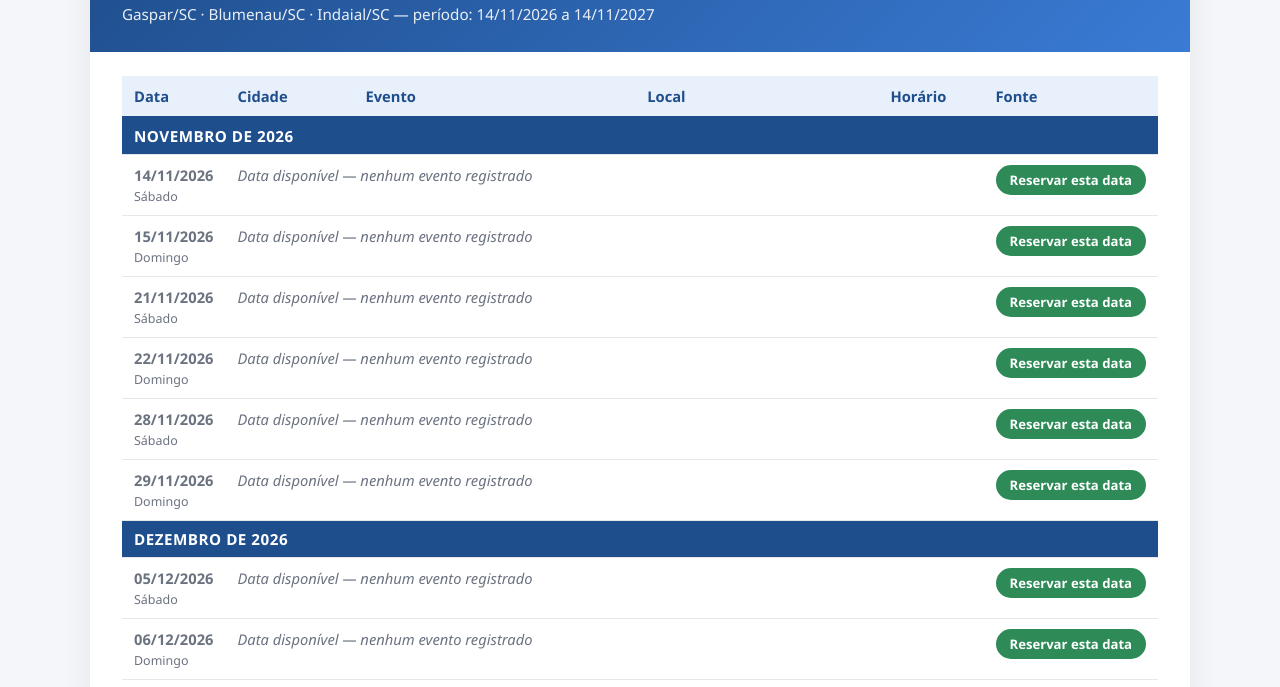
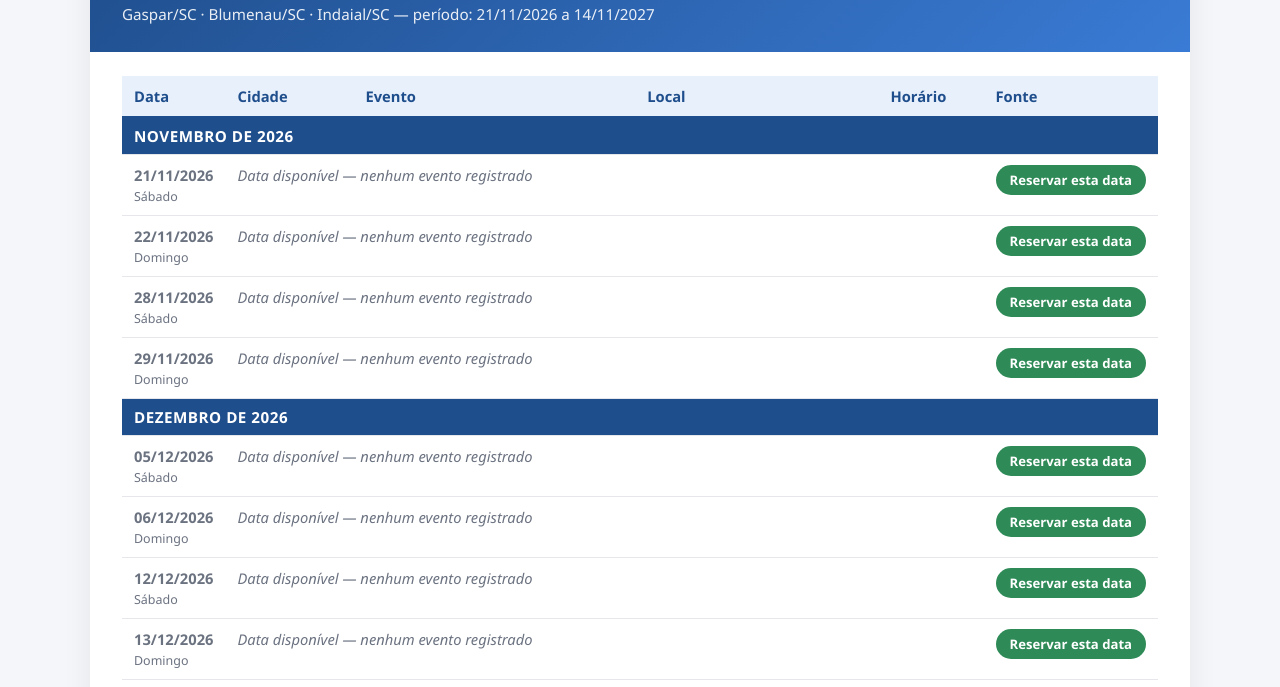
Before and after one commit to rpnene/agenda-beneficente, a plain HTML site: page docs/index.html in a window 1280 px wide. Shown: the part 89-776 px from the top of the page. Drawn offline with Linux system fonts and the light colour scheme.

Commit message:
Atualiza agenda

```diff
--- a/docs/index.html
+++ b/docs/index.html
@@ -56,7 +56,7 @@
 <div class="container">
   <header>
     <h1>🎗️ Agenda de Eventos Beneficentes</h1>
-    <p>Gaspar/SC · Blumenau/SC · Indaial/SC — período: 14/11/2026 a 14/11/2027</p>
+    <p>Gaspar/SC · Blumenau/SC · Indaial/SC — período: 21/11/2026 a 14/11/2027</p>
   </header>
   <div class="conteudo">
     <table>
@@ -74,18 +74,6 @@
 
                     <tr class="mes-header">
                         <td colspan="6">Novembro de 2026</td>
-                    </tr>
-
-                    <tr class="data-livre">
-                        <td class="data">14/11/2026<br><span class="dia">Sábado</span></td>
-                        <td colspan="4" class="livre">Data disponível — nenhum evento registrado</td>
-                        <td class="acao"><a class="btn-reservar" href="https://docs.google.com/forms/d/e/1FAIpQLSflqHKK92JjpM99WjjWSluANqimWKm8rj_vfKPec_97Fbm7xA/viewform?usp=pp_url&entry.1859357884=2026-11-14" target="_blank">Reservar esta data</a></td>
-                    </tr>
-
-                    <tr class="data-livre">
-                        <td class="data">15/11/2026<br><span class="dia">Domingo</span></td>
-                        <td colspan="4" class="livre">Data disponível — nenhum evento registrado</td>
-                        <td class="acao"><a class="btn-reservar" href="https://docs.google.com/forms/d/e/1FAIpQLSflqHKK92JjpM99WjjWSluANqimWKm8rj_vfKPec_97Fbm7xA/viewform?usp=pp_url&entry.1859357884=2026-11-15" target="_blank">Reservar esta data</a></td>
                     </tr>
 
                     <tr class="data-livre">
@@ -769,7 +757,7 @@
     </table>
   </div>
   <footer>
-    Última atualização da lista de eventos: 14/11/2026 ·
+    Última atualização da lista de eventos: 15/11/2026 ·
     As informações dependem da divulgação dos eventos e podem mudar — confirme com a organização.
     Após o cadastramento de um novo evento, a atualização pode levar até 1 miutos. Aguarde.
     Em caso e dúvida ou necessidade de edição, contatar rpnene@gmail.com.
```
